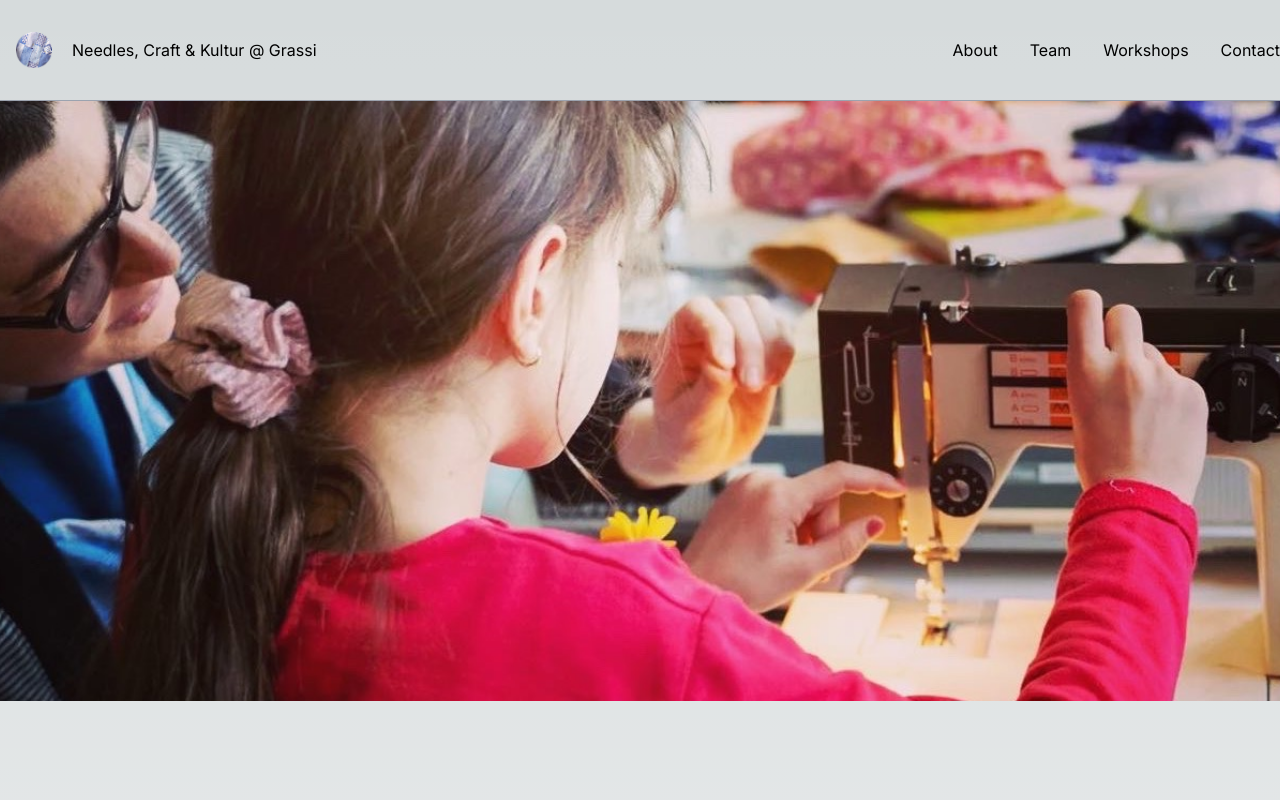
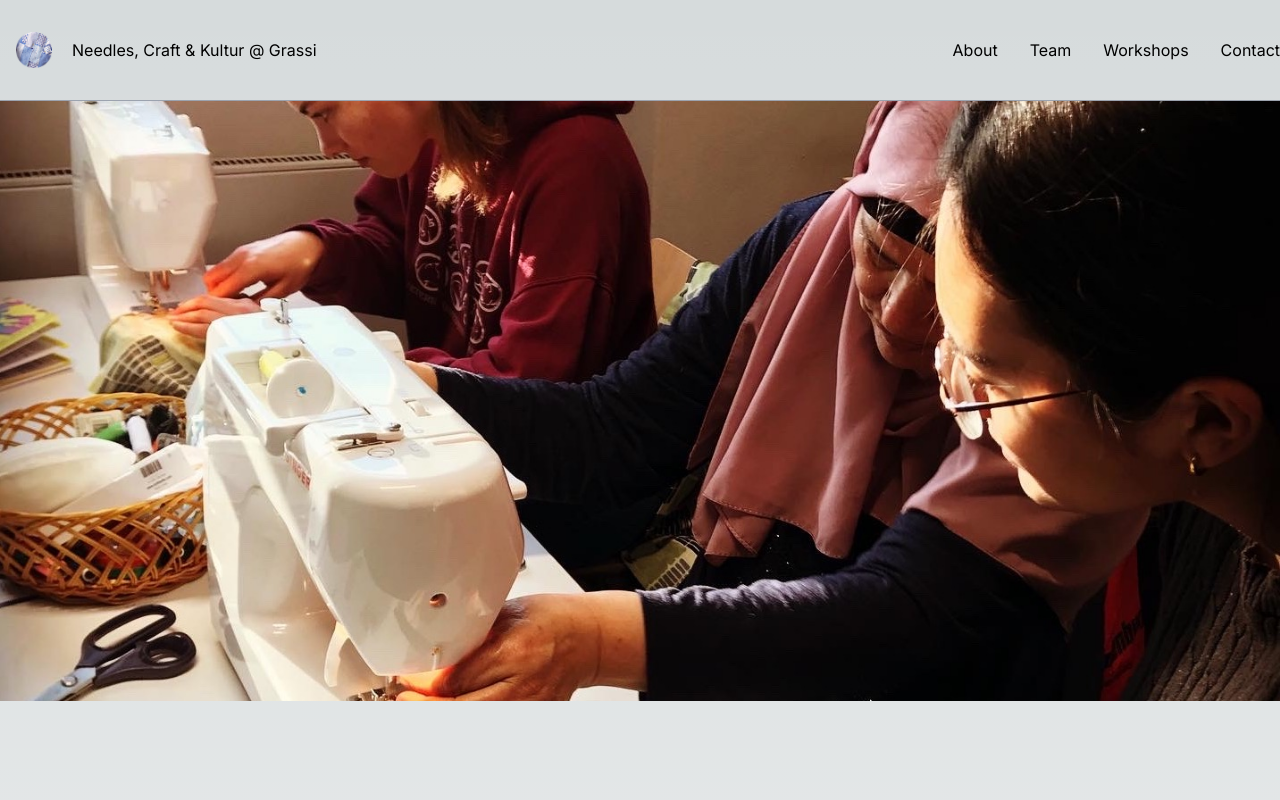
Before and after one commit to Laurazig/needles-craft-kultur, a Next.js app: page /about in a window 1280 px wide. Shown: the top 800 px of the page. Built offline with nearby package versions, Linux system fonts and the light colour scheme.

Commit message:
swapped banner photos

```diff
--- a/app/about/page.tsx
+++ b/app/about/page.tsx
@@ -1,6 +1,7 @@
 // import React from "react";
 import Header from "../components/Header";
-import BannerAbout from "../components/banner/BannerAbout";
+// import BannerAbout from "../components/banner/BannerAbout";
+import Banner from "../components/banner/Banner";
 import Image from "next/image";
 import FlyerGrassi from "../../public/assets/flyer-grassi.jpg"
 import FlyerEng from "../../public/assets/flyer-eng.jpg"
@@ -18,7 +19,8 @@ export default function About() {
     return (
         <>
             <Header />
-            <BannerAbout />
+            {/* <BannerAbout /> */}
+            <Banner />
             <main className="flex min-h-screen flex-col items-center justify-between p-5 md:p-20">
                 <h1 className='text-center text-5xl mt-6 mb-6 tracking-widest'>About</h1>
                 <p className='text-center my-10'>A community textile workshop at Grassi Museum in Leipzig. Every Wednesday from 11-1pm and Fridays from 3pm to 5pm.</p>
--- a/app/page.tsx
+++ b/app/page.tsx
@@ -2,7 +2,8 @@
 // import { useRouter } from 'next/router'
 import Image from 'next/image'
 import Header from './components/Header'
-import Banner from './components/banner/Banner'
+// import Banner from './components/banner/Banner'
+import BannerAbout from './components/banner/BannerAbout'
 import Flyer from '../public/assets/flyers/flyer.jpg'
 import Insta from '../public/assets/insta-needles-craft-kultur.jpg'
 import en from '../public/assets/translations/en'
@@ -23,7 +24,8 @@ export default function Home() {
   return (
     <div>
       <Header />
-      <Banner />
+      {/* <Banner /> */}
+      <BannerAbout />
       {/* <header> */}
       {/* <ReactPlayer loop muted playsInline>
           <source src={vidBannerCrochet} type='video/webm'></source>
```
Also changed, not shown: public/assets/logos/round.png (renamed from public/assets/round.png).
